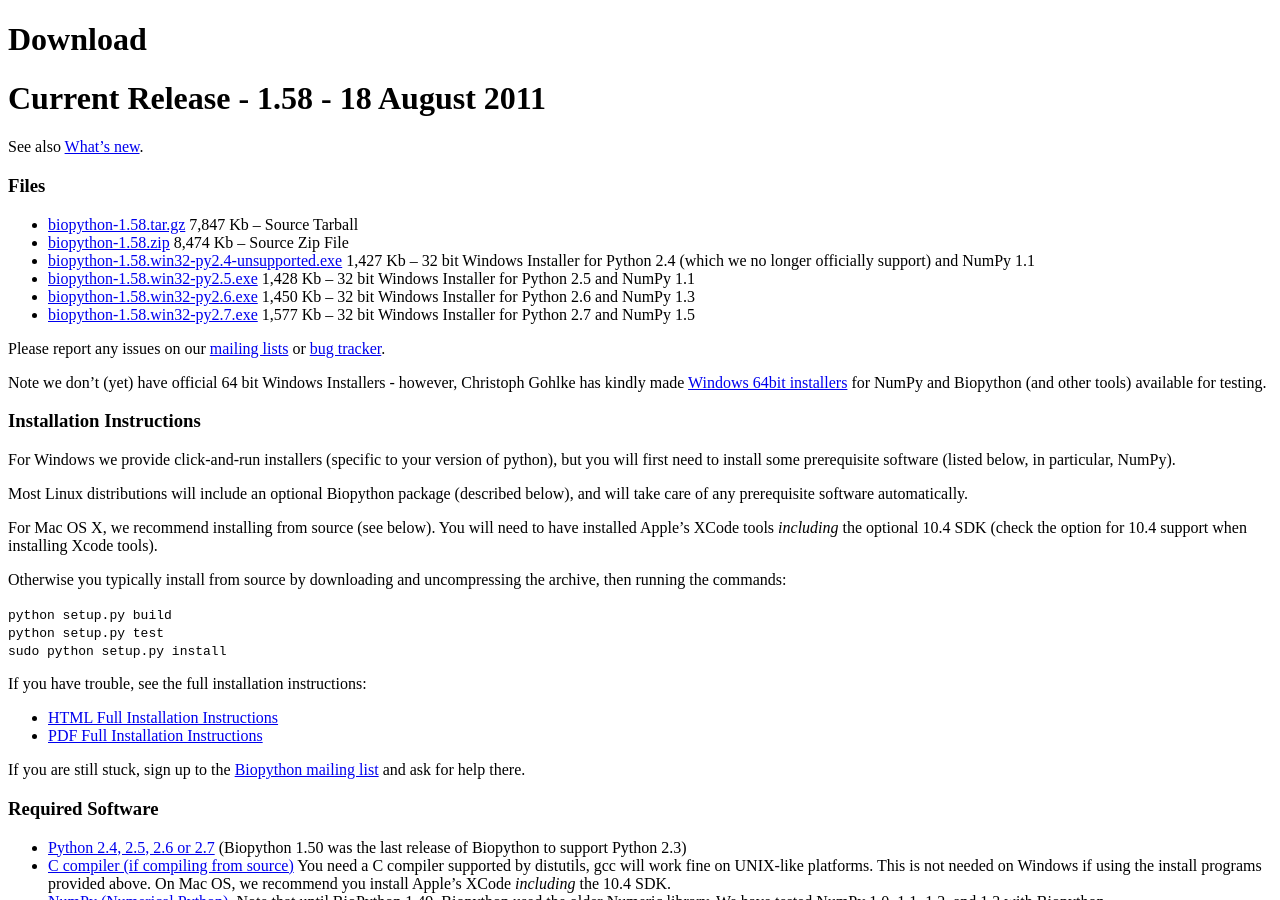
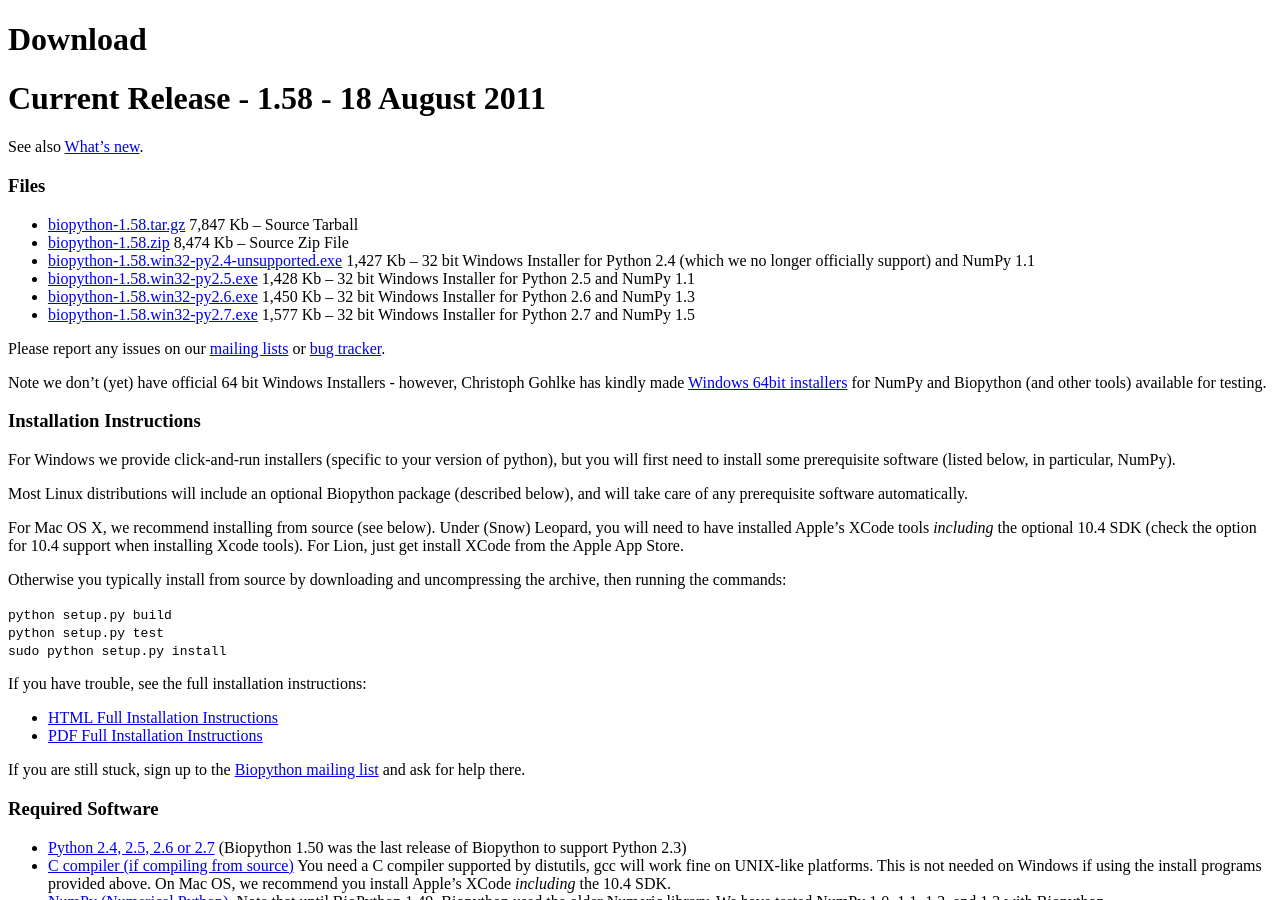
Before and after one commit to biopython/biopython.github.io, a Jekyll site: the page built from wiki/Download.md, in a window 1280 px wide and 900 px high. Built offline with Jekyll 4.4.1, drawn with Linux system fonts in a browser that asks for light colours.

Commit message:
/* Installation Instructions */ Lion note.

```diff
--- a/wiki/Download.md
+++ b/wiki/Download.md
@@ -45,9 +45,11 @@ Most Linux distributions will include an optional Biopython package
 (described below), and will take care of any prerequisite software
 automatically.
 
-For Mac OS X, we recommend installing from source (see below). You will
-need to have installed Apple's XCode tools *including* the optional 10.4
-SDK (check the option for 10.4 support when installing Xcode tools).
+For Mac OS X, we recommend installing from source (see below). Under
+(Snow) Leopard, you will need to have installed Apple's XCode tools
+*including* the optional 10.4 SDK (check the option for 10.4 support
+when installing Xcode tools). For Lion, just get install XCode from the
+Apple App Store.
 
 Otherwise you typically install from source by downloading and
 uncompressing the archive, then running the commands:
```
Also changed, not shown: 1 other file.
